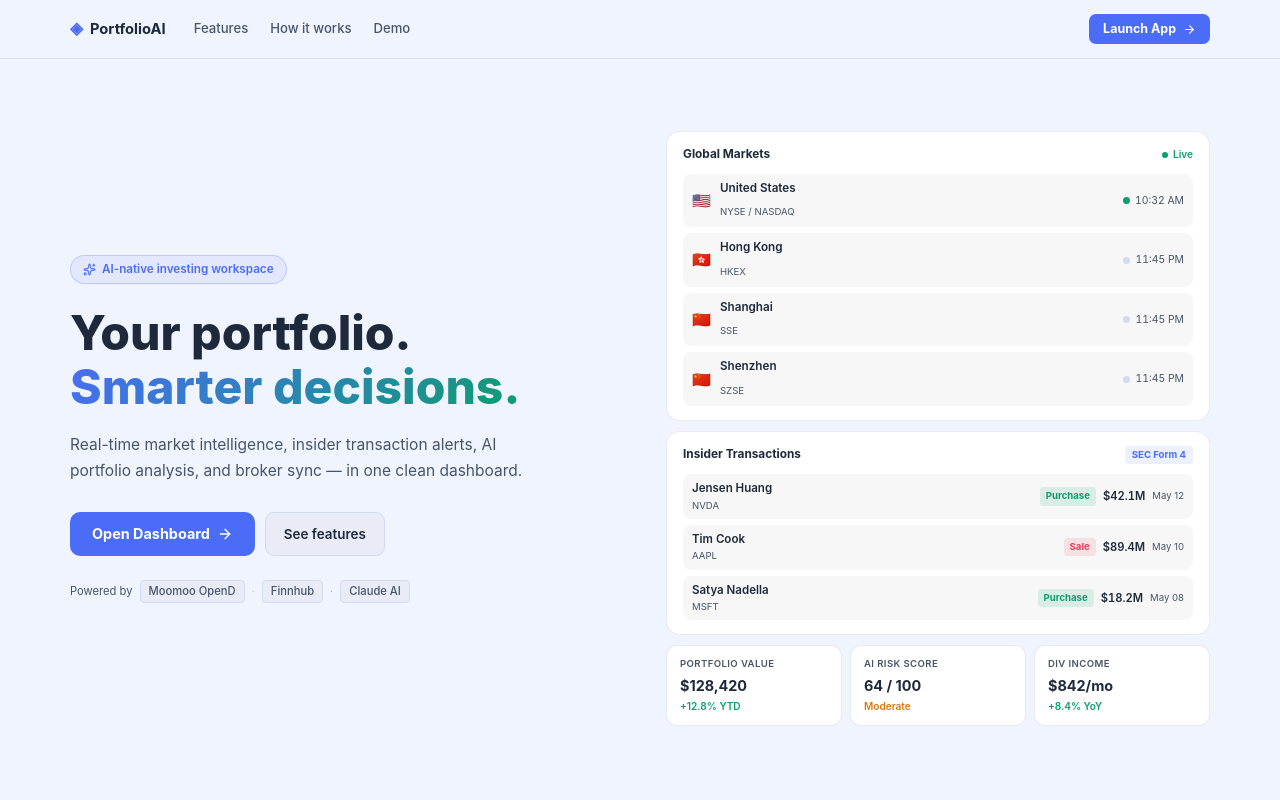
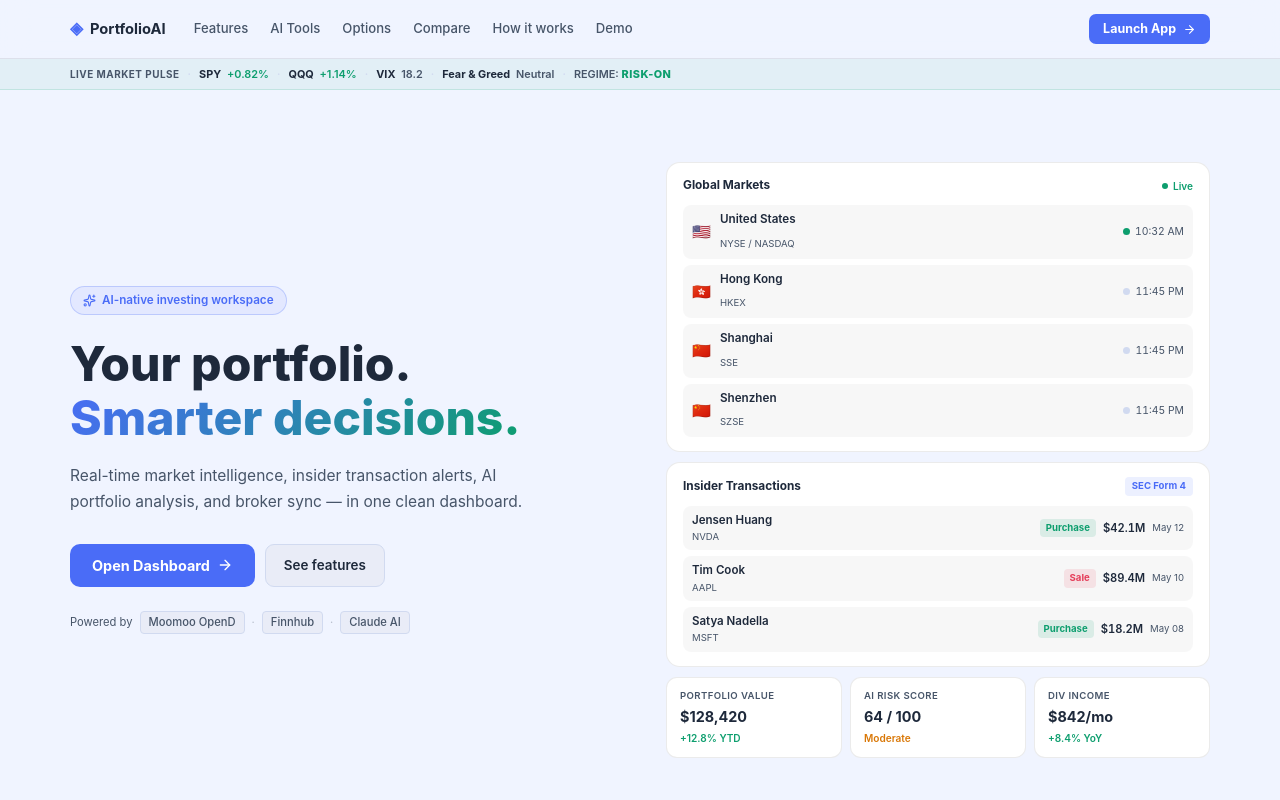
Before and after one commit to kaelx88x-web/portfolio, a SvelteKit app: page / in a window 1280 px wide. Shown: the top 800 px of the page. Built offline with nearby package versions, Linux system fonts and the light colour scheme; no server answers; the database is empty.

Commit message:
feat(landing): add nav links (AI Tools, Options, Compare) + live market pulse bar

```diff
--- a/src/routes/+page.svelte
+++ b/src/routes/+page.svelte
@@ -46,6 +46,9 @@
       </a>
       <div class="nav-links">
         <a href="#features">Features</a>
+        <a href="#ai">AI Tools</a>
+        <a href="#options">Options</a>
+        <a href="#compare">Compare</a>
         <a href="#how">How it works</a>
         <a href="/dashboard">Demo</a>
       </div>
@@ -54,6 +57,23 @@
       </a>
     </div>
   </nav>
+
+  <!-- MARKET PULSE -->
+  <div class="pulse-bar">
+    <div class="pulse-inner">
+      <span class="pulse-label">LIVE MARKET PULSE</span>
+      <span class="pulse-sep">·</span>
+      <span class="pulse-item"><span class="pulse-ticker">SPY</span> <span class="pulse-up">+0.82%</span></span>
+      <span class="pulse-sep">·</span>
+      <span class="pulse-item"><span class="pulse-ticker">QQQ</span> <span class="pulse-up">+1.14%</span></span>
+      <span class="pulse-sep">·</span>
+      <span class="pulse-item"><span class="pulse-ticker">VIX</span> <span class="pulse-neutral">18.2</span></span>
+      <span class="pulse-sep">·</span>
+      <span class="pulse-item"><span class="pulse-ticker">Fear &amp; Greed</span> <span class="pulse-neutral">Neutral</span></span>
+      <span class="pulse-sep">·</span>
+      <span class="pulse-item">REGIME: <span class="pulse-regime">RISK-ON</span></span>
+    </div>
+  </div>
 
   <!-- HERO -->
   <section class="hero">
@@ -274,6 +294,35 @@
     text-decoration: none; transition: color 0.15s;
   }
   .nav-links a:hover { color: var(--text); }
+
+  /* ─────────────────────────────────────────
+     Market Pulse bar
+  ───────────────────────────────────────── */
+  .pulse-bar {
+    background: rgba(var(--success-rgb), 0.06);
+    border-bottom: 1px solid rgba(var(--success-rgb), 0.15);
+    overflow: hidden;
+  }
+  .pulse-inner {
+    max-width: 1180px; margin: 0 auto;
+    padding: 7px 20px;
+    display: flex; align-items: center; gap: 8px; flex-wrap: nowrap;
+    overflow-x: auto; scrollbar-width: none;
+    font-size: 0.68rem; font-weight: 600;
+    white-space: nowrap;
+  }
+  .pulse-inner::-webkit-scrollbar { display: none; }
+  .pulse-label {
+    color: var(--muted); font-weight: 700; letter-spacing: 0.05em; font-size: 0.62rem;
+  }
+  .pulse-sep { color: var(--border); }
+  .pulse-item { color: var(--muted); }
+  .pulse-ticker { color: var(--text); font-weight: 700; margin-right: 3px; }
+  .pulse-up { color: var(--success); }
+  .pulse-neutral { color: var(--muted); }
+  .pulse-regime {
+    color: var(--success); font-weight: 800; letter-spacing: 0.04em;
+  }
 
   /* ─────────────────────────────────────────
      Buttons
```
